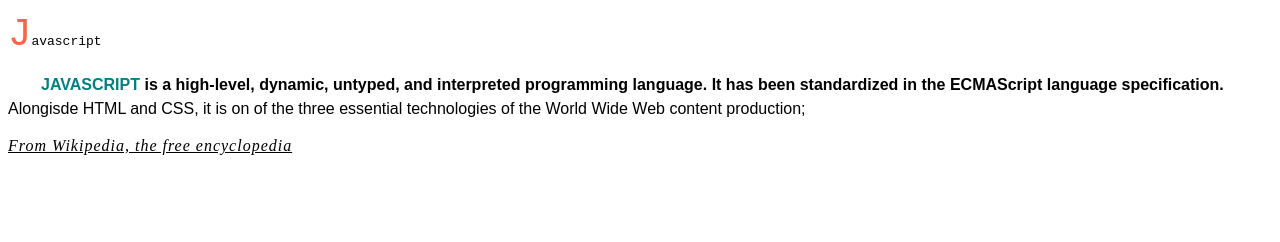
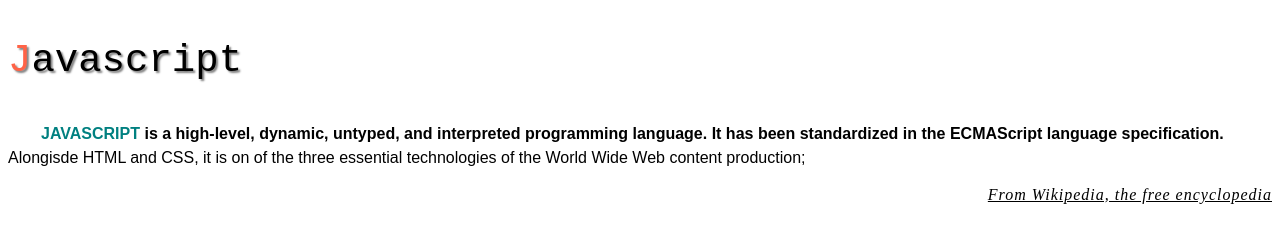
Before and after one commit to JerreeLynn/JerreeLynn.github.io, a plain HTML site: page Homework/fonts.html in a window 1280 px wide. Drawn offline with Linux system fonts and the light colour scheme.

Commit message:
homework again but this time, fixed

```diff
--- a/Homework/fonts.html
+++ b/Homework/fonts.html
@@ -5,10 +5,11 @@
     <style>
         #title{
         font-family: monospace;
+        font-size: 3em;
+        text-shadow: 2px 2px 2px grey;
         }
         #title:first-letter {
-            font-size: 3em;
-            color: tomato
+            color: tomato;
         }
         #content {
             font-family: sans-serif;
@@ -26,6 +27,7 @@
             text-decoration: underline;
             font-style: italic;
             letter-spacing: 1px;
+            text-align: right
         }
     </style>
 </head>
```
